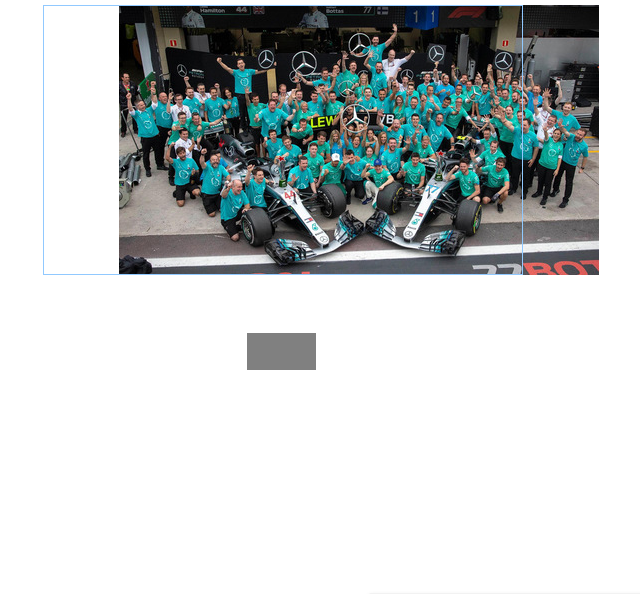
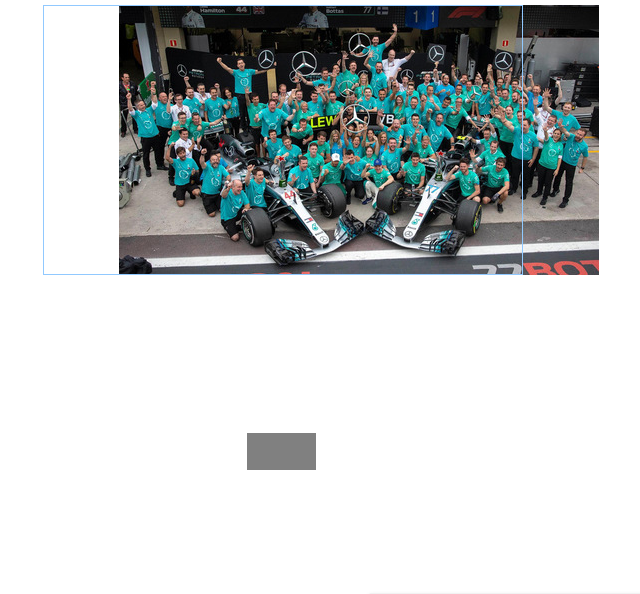
Before and after one commit to asbuciauicbibc/a, a PHP site: page / in a window 1280 px wide. Shown: the part 1367-1961 px from the top of the page, without its empty margins (73-713 px from the left). Run offline with PHP 8.4, Linux system fonts and the light colour scheme.

Commit message:
Update style.css

```diff
--- a/style.css
+++ b/style.css
@@ -240,7 +240,7 @@ section {
   font-family: Crimson Pro;
   position: absolute;
   left: 25%;
-  top: 1700px;
+  top: 1800px;
   font-size: 2em;
 	background: #ААА;
 	color: gray;
```
